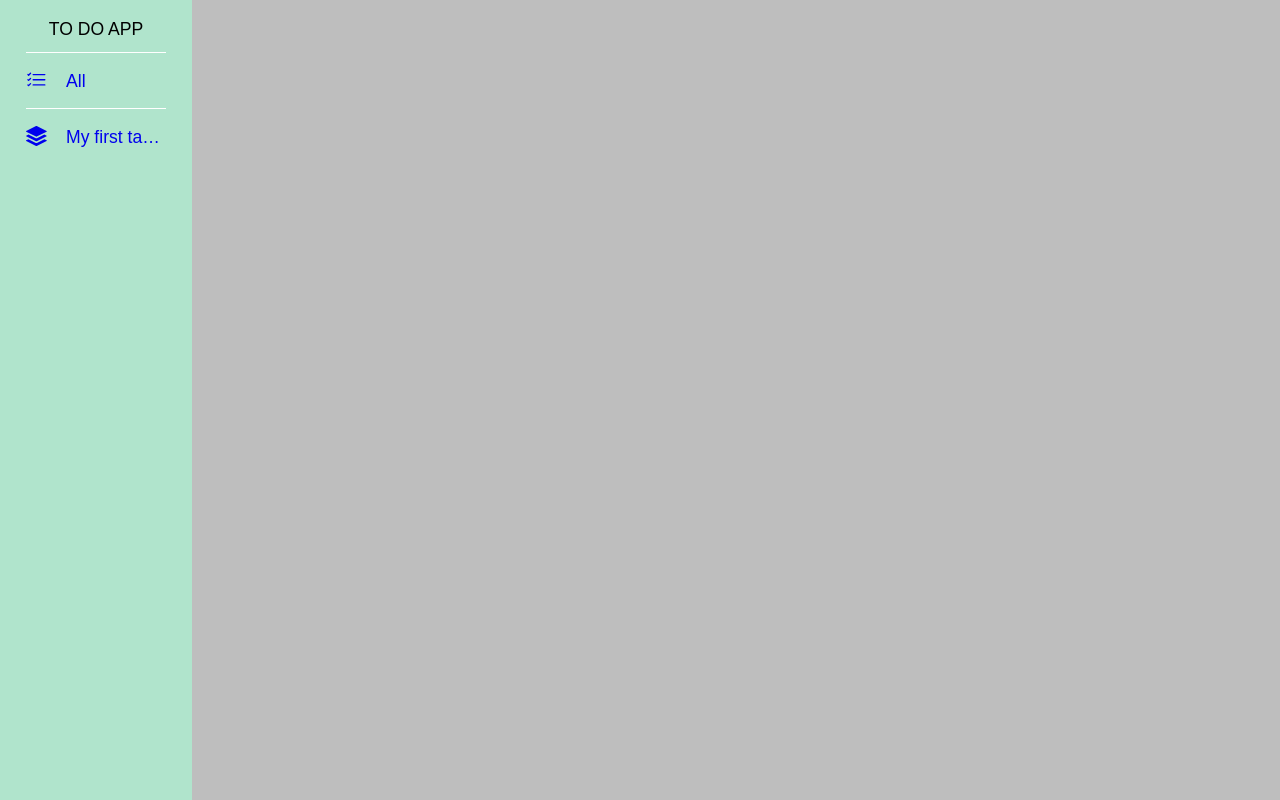
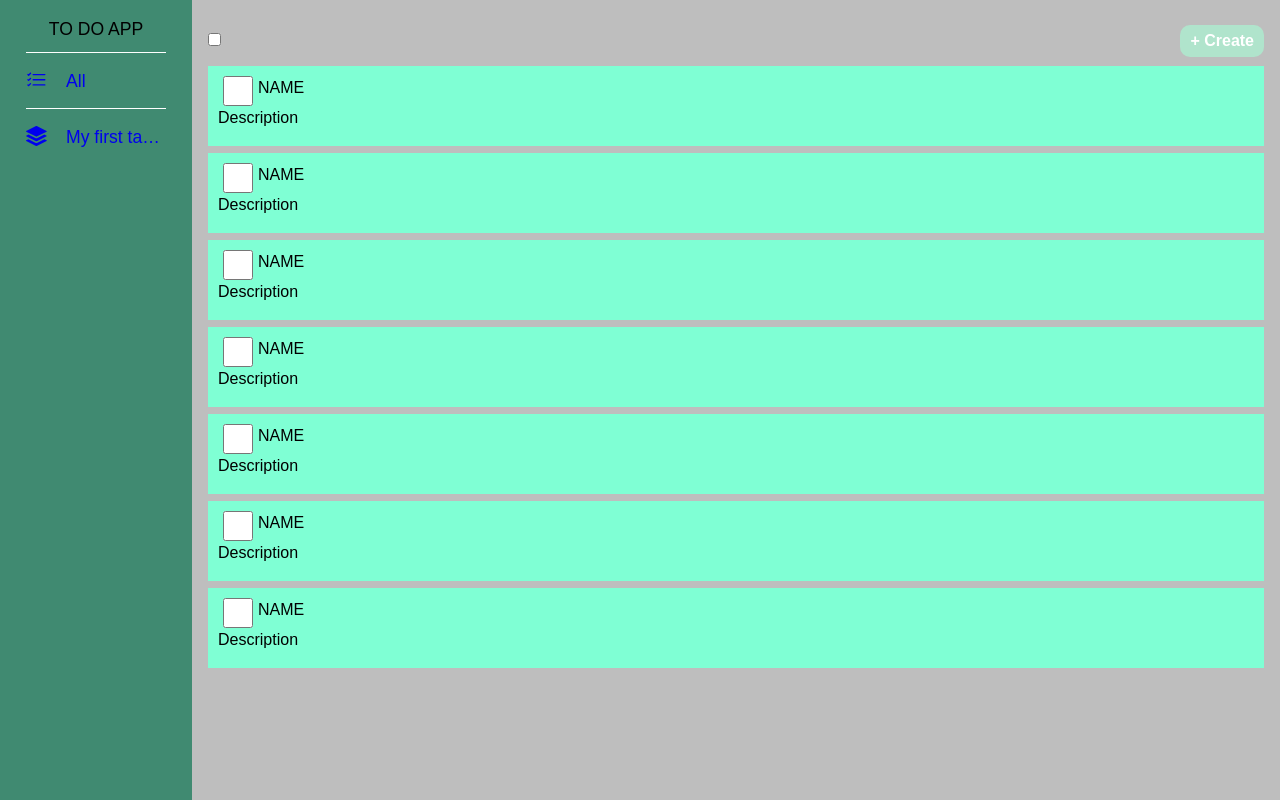
Before and after one commit to xobett/js-todolist, a website built with webpack: page src/index.html in a window 1280 px wide. Built offline with nearby package versions, Linux system fonts and the light colour scheme.

Commit message:
add: content layout progress

```diff
--- a/src/components/toDo/toDo.css
+++ b/src/components/toDo/toDo.css
@@ -0,0 +1,16 @@
+to-do {
+    background-color: aquamarine;
+
+    padding: 10px;
+}
+
+to-do label {
+    height: 100%;
+    display: grid;
+    grid-template-columns: 40px 1fr;
+    grid-auto-rows: 1fr;
+}
+
+to-do label p {
+    grid-column: 1 / 3;
+}
--- a/src/components/toDo/toDo.js
+++ b/src/components/toDo/toDo.js
@@ -1,6 +1,6 @@
-export {ToDo};
+import './toDo.css';
 
-class ToDo {
+export class ToDo {
     #id
     title;
     description;
--- a/src/controllers/uiController.js
+++ b/src/controllers/uiController.js
@@ -1,8 +1,10 @@
 import '../css/variables.css';
 import '../css/josh-comeau-reset.css';
 import '../css/xobett-reset.css';
+import '../css/components.css';
 import '../css/main.css';
 import '../css/navbar.css';
+import '../css/content.css';
 
 export { uiController };
 
--- /dev/null
+++ b/src/css/components.css
@@ -0,0 +1,35 @@
+button {
+    outline: none;
+    border: none;
+}
+
+.btn{
+    user-select: none;
+
+    display: flex;
+    justify-content: center;
+    align-items: center;
+
+    width: fit-content;
+    padding: 4px 10px;
+
+    color: var(--clr-white-100);
+    background-color: var(--clr-teal-25);
+    border-radius: 10px;
+
+    font-weight: bold;
+    transform-origin: center;
+
+    transition:
+        box-shadow 0.15s ease-out,
+        transform 0.15s ease-out;
+}
+
+.btn:hover{
+    cursor: pointer;
+    transform:translateY(-2px);
+}
+
+.btn:active{
+    transform: scale(0.97);
+}
--- /dev/null
+++ b/src/css/content.css
@@ -0,0 +1,18 @@
+.content {
+    padding: 1rem;
+
+    display: grid;
+    grid-template-rows: 50px 1fr;
+}
+
+.action-btns-container {
+    display: flex;
+    align-items: center;
+    justify-content: space-between;
+}
+
+.to-dos-container {
+    display: grid;
+    grid-auto-rows: minmax(50px, 80px);
+    gap: 7px;
+}
--- a/src/css/main.css
+++ b/src/css/main.css
@@ -1,5 +1,6 @@
 body {
     background-color: var(--clr-white-50);
+    font-family: var(--font-family);
 
     min-height: 100vh;
     height: 100vh;
--- a/src/css/navbar.css
+++ b/src/css/navbar.css
@@ -1,11 +1,10 @@
 header {
-    background-color: var(--clr-teal-25);
+    background-color: var(--clr-teal-50);
 }
 
 ul {
     padding: 1rem;
     font-size: 1.1rem;
-    font-family: var(--font-family);
 }
 
 .tab a {
@@ -28,7 +27,7 @@ ul {
 }
 
 .tab a:hover {
-    background-color: rgba(255, 255, 255, 0.6);
+    background-color: var(--clr-teal-25);
 }
 
 hr {
--- a/src/index.html
+++ b/src/index.html
@@ -32,5 +32,64 @@
             </ul>
         </nav>
     </header>
+    <div class="content">
+        <div class="action-btns-container">
+            <div>
+                <input type="checkbox" name="toggle" id="toggle">
+            </div>
+            <button class="btn">&plus; Create</button>
+        </div>
+        <div class="to-dos-container">
+            <to-do>
+                <label for="to-do">
+                    <input type="checkbox" name="todo" id="to-do">
+                    <span>NAME</span>
+                    <p>Description</p>
+                </label>
+            </to-do>
+            <to-do>
+                <label for="to-do">
+                    <input type="checkbox" name="todo" id="to-do">
+                    <span>NAME</span>
+                    <p>Description</p>
+                </label>
+            </to-do>
+            <to-do>
+                <label for="to-do">
+                    <input type="checkbox" name="todo" id="to-do">
+                    <span>NAME</span>
+                    <p>Description</p>
+                </label>
+            </to-do>
+            <to-do>
+                <label for="to-do">
+                    <input type="checkbox" name="todo" id="to-do">
+                    <span>NAME</span>
+                    <p>Description</p>
+                </label>
+            </to-do>
+            <to-do>
+                <label for="to-do">
+                    <input type="checkbox" name="todo" id="to-do">
+                    <span>NAME</span>
+                    <p>Description</p>
+                </label>
+            </to-do>
+            <to-do>
+                <label for="to-do">
+                    <input type="checkbox" name="todo" id="to-do">
+                    <span>NAME</span>
+                    <p>Description</p>
+                </label>
+            </to-do>
+            <to-do>
+                <label for="to-do">
+                    <input type="checkbox" name="todo" id="to-do">
+                    <span>NAME</span>
+                    <p>Description</p>
+                </label>
+            </to-do>
+        </div>
+    </div>
 </body>
 </html>
```
